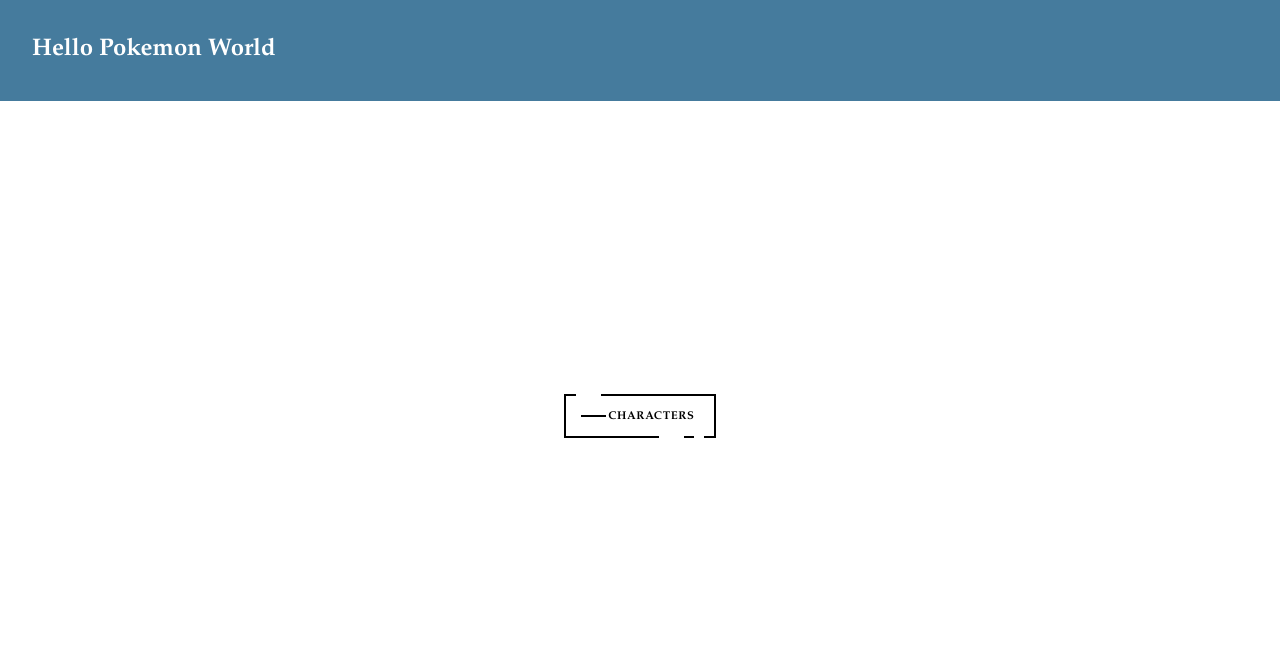
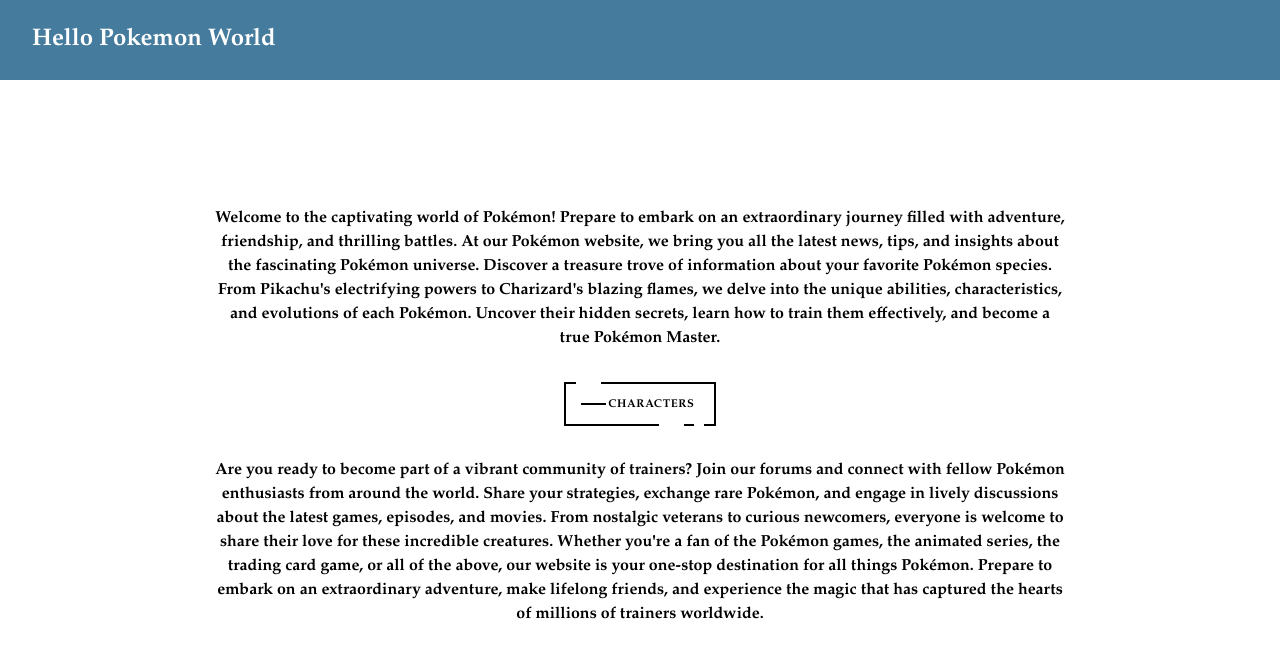
Before and after one commit to lesliecodes1/pokemon, a Next.js app: page / in a window 1280 px wide. Shown: the top 658 px of the page. Built offline with nearby package versions, Linux system fonts and the light colour scheme.

Commit message:
Added main page content; styled section better

```diff
--- a/app/characters/page.tsx
+++ b/app/characters/page.tsx
@@ -71,7 +71,7 @@
         ) : (
           pokemon.map((pokemon) => (
             <div className={styles.card} key={pokemon.id}>
-              <Link legacyBehavior href={`../details/${pokemon.id}`}>
+              <Link legacyBehavior href={`./id/${pokemon.id}`}>
                 <a>
                   <img
                     src={`https://jherr-pokemon.s3.us-west-1.amazonaws.com/${pokemon.image}`}
--- a/app/page.tsx
+++ b/app/page.tsx
@@ -1,3 +1,4 @@
+/* eslint-disable react/no-unescaped-entities */
 import styles from "../styles/page.module.css";
 import Link from "next/link";
 
@@ -15,6 +16,17 @@
           </a>
         </nav>
       </div>
+      <section>
+        Welcome to the captivating world of Pokémon! Prepare to embark on an
+        extraordinary journey filled with adventure, friendship, and thrilling
+        battles. At our Pokémon website, we bring you all the latest news, tips,
+        and insights about the fascinating Pokémon universe. Discover a treasure
+        trove of information about your favorite Pokémon species. From Pikachu's
+        electrifying powers to Charizard's blazing flames, we delve into the
+        unique abilities, characteristics, and evolutions of each Pokémon.
+        Uncover their hidden secrets, learn how to train them effectively, and
+        become a true Pokémon Master.
+      </section>
       <div className={styles.main}>
         <Link legacyBehavior href="/characters">
           <a className={styles.fancy}>
@@ -25,6 +37,19 @@
           </a>
         </Link>
       </div>
+      <section>
+        Are you ready to become part of a vibrant community of trainers? Join
+        our forums and connect with fellow Pokémon enthusiasts from around the
+        world. Share your strategies, exchange rare Pokémon, and engage in
+        lively discussions about the latest games, episodes, and movies. From
+        nostalgic veterans to curious newcomers, everyone is welcome to share
+        their love for these incredible creatures. Whether you're a fan of the
+        Pokémon games, the animated series, the trading card game, or all of the
+        above, our website is your one-stop destination for all things Pokémon.
+        Prepare to embark on an extraordinary adventure, make lifelong friends,
+        and experience the magic that has captured the hearts of millions of
+        trainers worldwide.
+      </section>
     </main>
   );
 }
--- a/styles/globals.css
+++ b/styles/globals.css
@@ -25,3 +25,16 @@
 p {
   line-height: 1.5;
 }
+
+nav {
+  width: 100%;
+  height: 10%;
+}
+
+section {
+  text-align: center;
+  margin: auto;
+  font-weight: bold;
+  line-height: 1.5rem;
+  width: 70%;
+}
--- a/styles/page.module.css
+++ b/styles/page.module.css
@@ -33,7 +33,6 @@
   position: fixed;
   top: 0;
   left: 0;
-  width: 100%;
   box-shadow: #8ecae6;
   justify-content: space-between;
   display: flex;
```
Also changed, not shown: app/characters/[id]/page.tsx (+42 -3 lines), tsconfig.json (+7 -1 lines).
